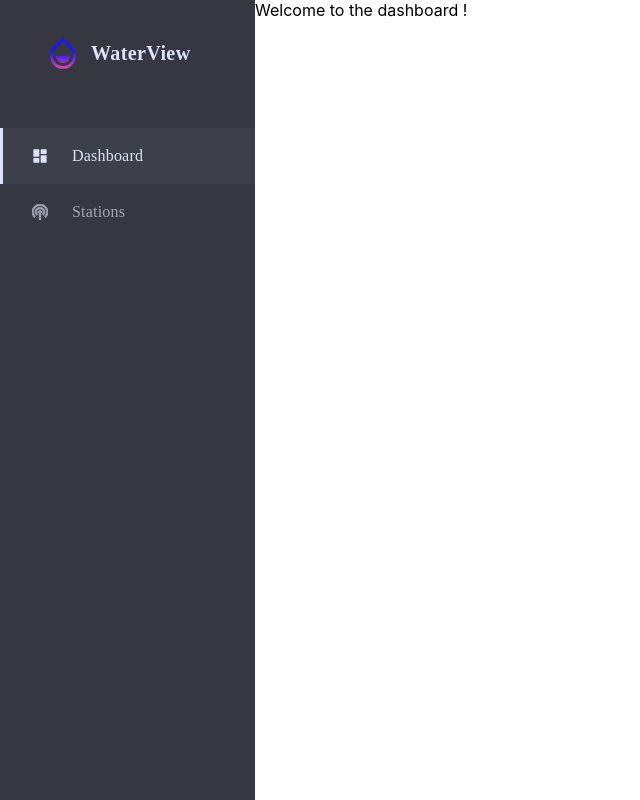
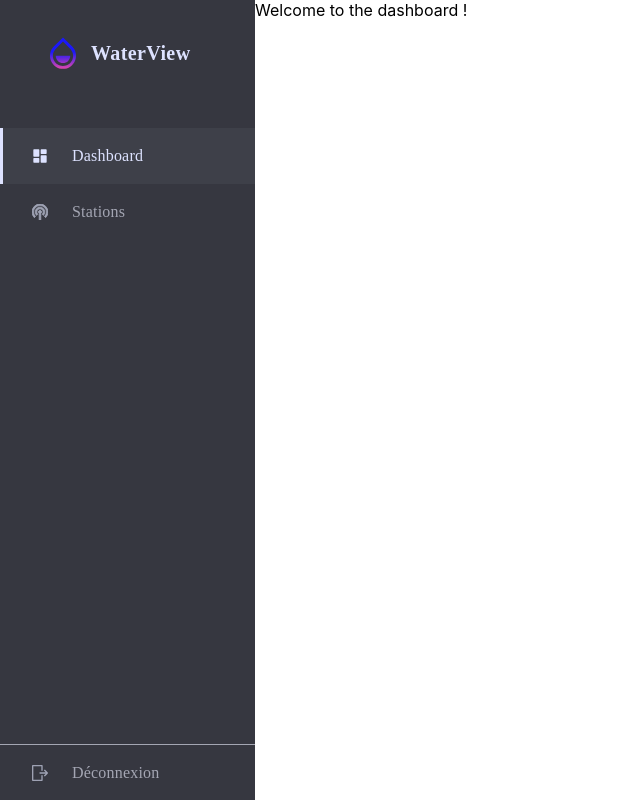
Before and after one commit to Zippee0709/WaterView, a React (Create React App) app: page /dashboard in a window 1280 px wide. Shown: the whole page, without its empty margins (0-640 px from the left). Built offline with nearby package versions, Linux system fonts and the light colour scheme.

Commit message:
FEATURE Add sidebar footer with redirection

```diff
--- a/src/components/ui/sidebar/Sidebar.tsx
+++ b/src/components/ui/sidebar/Sidebar.tsx
@@ -2,6 +2,7 @@ import React from 'react';
 
 import SidebarHeader from './SidebarHeader';
 import SidebarBody from './SidebarBody';
+import SidebarFooter from './SidebarFooter';
 
 import styles from '../../../styles/components/ui/sidebar/Sidebar.module.scss';
 
@@ -14,6 +15,7 @@ const Sidebar = ({ selected }: Props) => {
     <div className={styles.sidebar}>
       <SidebarHeader />
       <SidebarBody selected={selected} />
+      <SidebarFooter />
     </div>
   );
 };
--- /dev/null
+++ b/src/components/ui/sidebar/SidebarFooter.tsx
@@ -0,0 +1,19 @@
+import { useNavigate } from 'react-router-dom';
+import { ReactComponent as ExitIcon } from '../../../assets/icons/exit.svg';
+import styles from '../../../styles/components/ui/sidebar/SidebarFooter.module.scss';
+
+const UNSELECTED_COLOR = '#9FA2B4';
+
+const SidebarFooter = () => {
+  const navigate = useNavigate();
+
+  return (
+    <button className={styles['sidebar-footer']} onClick={() => navigate('/')}>
+      <div className={styles['sidebar-footer__background']} />
+      <ExitIcon className={styles['sidebar-footer__logo']} fill={UNSELECTED_COLOR} stroke={UNSELECTED_COLOR} />
+      <p className={styles['sidebar-footer__label']}>Déconnexion</p>{' '}
+    </button>
+  );
+};
+
+export default SidebarFooter;
--- a/src/styles/components/ui/sidebar/SidebarBody.module.scss
+++ b/src/styles/components/ui/sidebar/SidebarBody.module.scss
@@ -1,5 +1,5 @@
 .sidebar-body {
-  width: 100%;
+  flex-grow: 1;
 
   &__list {
     display: flex;
--- /dev/null
+++ b/src/styles/components/ui/sidebar/SidebarFooter.module.scss
@@ -0,0 +1,29 @@
+.sidebar-footer {
+  display: flex;
+  justify-content: flex-start;
+  align-items: center;
+  padding: 0;
+  margin: 0;
+  width: 100%;
+  height: 56px;
+  margin-top: auto;
+
+  border-top: 1px solid #a4a6b3;
+
+  &__logo {
+    width: 16px;
+    height: 16px;
+    margin-left: 32px;
+    margin-right: 24px;
+  }
+
+  &__label {
+    font-family: 'Mulish';
+    font-style: normal;
+    font-weight: 400;
+    font-size: 16px;
+    line-height: 20px;
+    letter-spacing: 0.2px;
+    color: #a4a6b3;
+  }
+}
```
Also changed, not shown: src/assets/icons/exit.svg (added).
